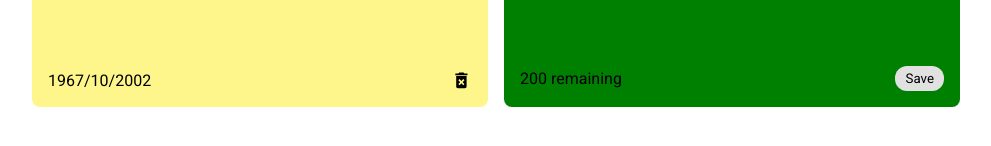
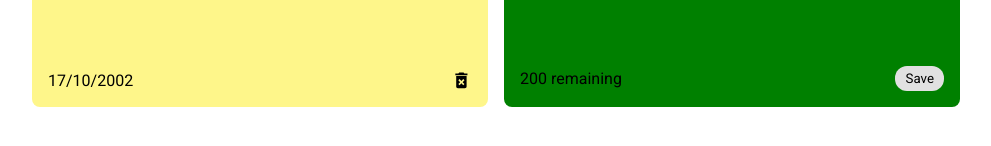
Before and after one commit to tahseenio/notes-react, a React (Create React App) app: page / in a window 1280 px wide. Shown: the part 212-358 px from the top of the page, without its empty margins (144-1135 px from the left). Built offline with nearby package versions, Linux system fonts and the light colour scheme; the HTML template or start-up script is replaced by a standard one.

Commit message:
fixed typescript types

```diff
--- a/src/components/NotesList.tsx
+++ b/src/components/NotesList.tsx
@@ -12,16 +12,13 @@ interface stateProps {
 }
 
 export default function NotesList() {
-  const [notes, setNotes] = useState<stateProps[]>(
-    // JSON.parse(localStorage.getItem('react-notes-data')!)
-    [
-      {
-        id: nanoid(),
-        text: 'test',
-        date: '1967/10/2002',
-      },
-    ]
-  );
+  const [notes, setNotes] = useState<stateProps[]>([
+    {
+      id: nanoid(),
+      text: 'test',
+      date: '17/10/2002',
+    },
+  ]);
 
   const [searchText, setSearchText] = useState('');
 
@@ -31,7 +28,6 @@ export default function NotesList() {
   }, []);
 
   useEffect(() => {
-    console.log('notes changed');
     localStorage.setItem('react-notes-data', JSON.stringify(notes));
   }, [notes]);
 
--- a/src/components/Search.tsx
+++ b/src/components/Search.tsx
@@ -1,11 +1,12 @@
 import React from 'react';
 interface Props {
-  setSearchText?: any;
+  setSearchText: Function;
 }
 
 export default function Search({ setSearchText }: Props) {
-  function handleSearchText(e: any) {
-    setSearchText(e.target.value);
+  function handleSearchText(e: React.ChangeEvent) {
+    const target = e.target as HTMLTextAreaElement;
+    setSearchText(target.value);
   }
 
   return (
```
